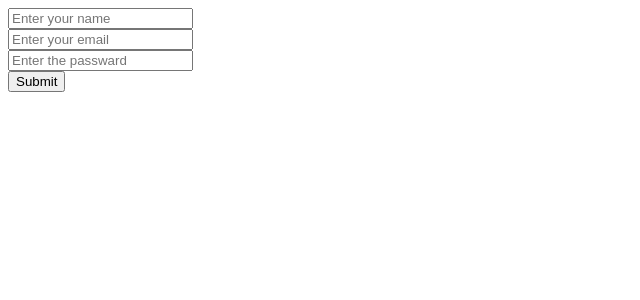
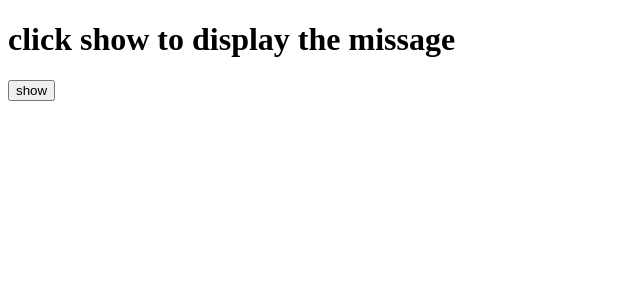
Before and after one commit to kirankiran26/Learning-react, a React (Vite) app in the folder myproj/: page / in a window 1280 px wide. Shown: the top 300 px of the page, without its empty margins (0-640 px from the left). Built offline with nearby package versions, Linux system fonts and the light colour scheme.

Commit message:
usestate

```diff
--- a/myproj/src/App.jsx
+++ b/myproj/src/App.jsx
@@ -4,13 +4,13 @@ import viteLogo from '/vite.svg'
 import PropsAndCOmp from './PropsAndCOmp/PropsAndCOmp'
 import UseState1 from './HooksInReact/UseState1'
 import UseState2 from './HooksInReact/UseState2'
-import Practice from './HooksInReact/Deletion'
 import Dynamic from './HooksInReact/Dynamic'
 import UseStateexample3 from './HooksInReact/UseStateexample3'
+import Example from './HooksInReact/Example3'
 function App() {
   return (
    <>
-   <UseStateexample3/>
+   <Example/>
    </>
   );
 }
--- a/myproj/src/HooksInReact/Deletion.jsx
+++ /dev/null
@@ -1,25 +0,0 @@
-import React, { useState } from 'react'
-const nums=[1,2,3,4,5,6];
-const Practice = () => {
-    const [numsarray,setnumsarray]=useState(nums)
-    const deletionofitem=(newindex)=> {
-            const filterdata=numsarray.filter((_,index)=> index!=newindex);
-            setnumsarray(filterdata);
-    }
-  return (
-    <div>
-        <ul>
-            {
-                numsarray.map((number,index)=>(
-                    <li>
-                        <h1 onClick={()=>deletionofitem(index)}>{number}</h1>
-                    </li>
-                ))
-            }
-        </ul>
-        but
-    </div>
-  )
-}
-
-export default Practice
--- /dev/null
+++ b/myproj/src/HooksInReact/Example3.jsx
@@ -0,0 +1,25 @@
+import React, { useState } from 'react'
+
+const Example3 = () => {
+  const[isshow,setshow]=useState(false);
+  const updationofshow=()=> {
+    setshow(!isshow);
+  }
+  return (
+    <div>
+      {
+        isshow? (
+          <h1>Hii I am Kiran  </h1>
+
+        )
+        : (
+
+          <h1>click show to display the missage  </h1>
+        )
+      }
+      <button onClick={updationofshow}>{isshow? "hide":"show "}</button>
+    </div>
+  )
+}
+
+export default Example3
--- a/myproj/src/HooksInReact/UseStateexample3.jsx
+++ b/myproj/src/HooksInReact/UseStateexample3.jsx
@@ -17,9 +17,10 @@ const UseStateexample3 = () => {
     //     setpassward(evt.target.value);
     // }
 
-    //the state val that is name,email,passward and the name  in the input tag should be same and name === in this function
 
 
+
+    //the state val that is name,email,passward and the name  in the input tag should be same and name === in this function
 
     // const updationhandler = (evt) => {
     //     const { name, value } = evt.target;
@@ -51,7 +52,6 @@ const UseStateexample3 = () => {
             </div>
             {/* <div className="email">
                 <input type="email" name="email" id="email" placeholder='Enter your email' value={email} onChange={updationhandler}/>
-
             </div> */}
             <div className="email">
                 <input type="email" name="email" id="email" placeholder='Enter your email' value={email} onChange={(evt)=>setemail(evt.target.value)}/>
```
